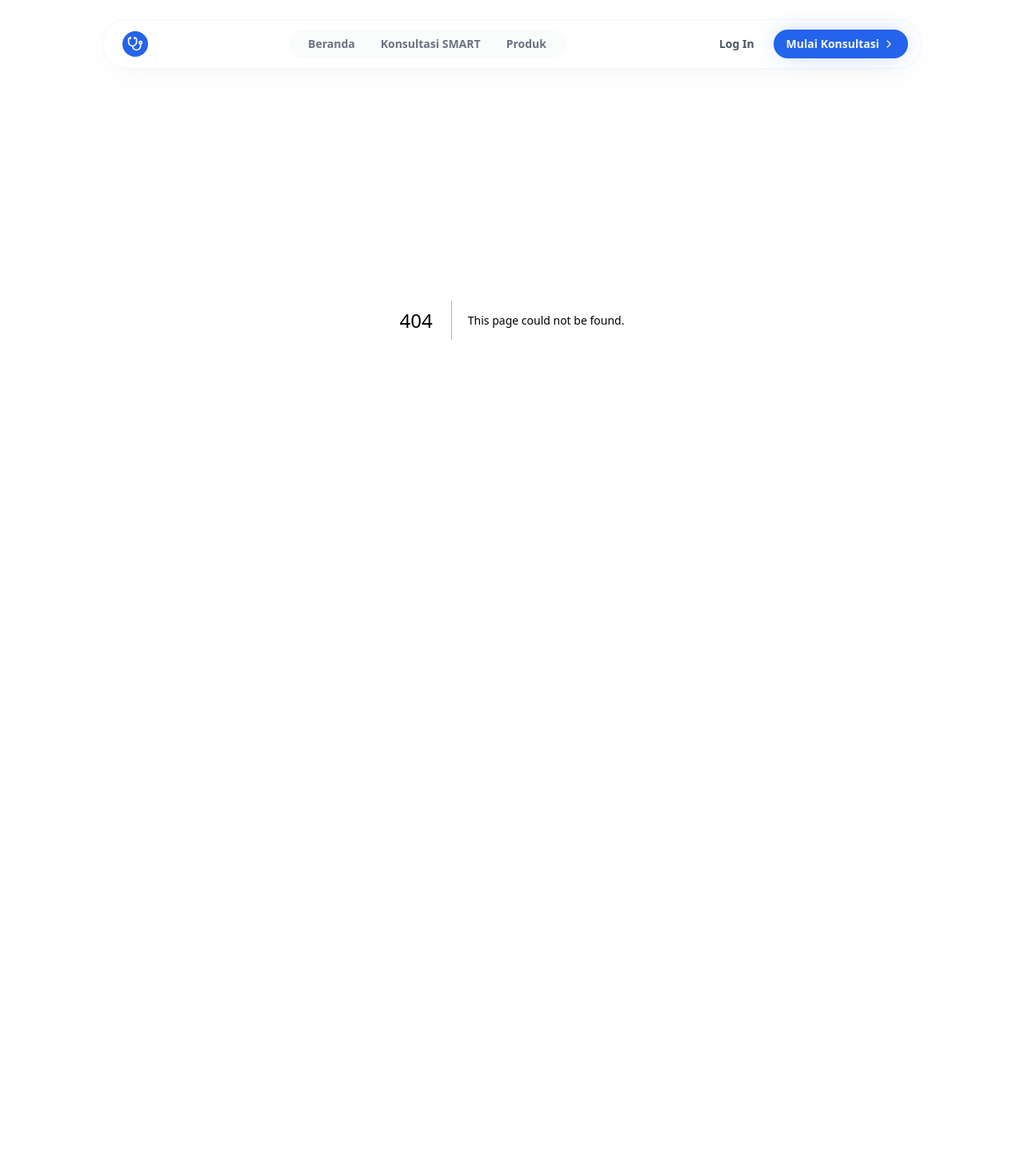
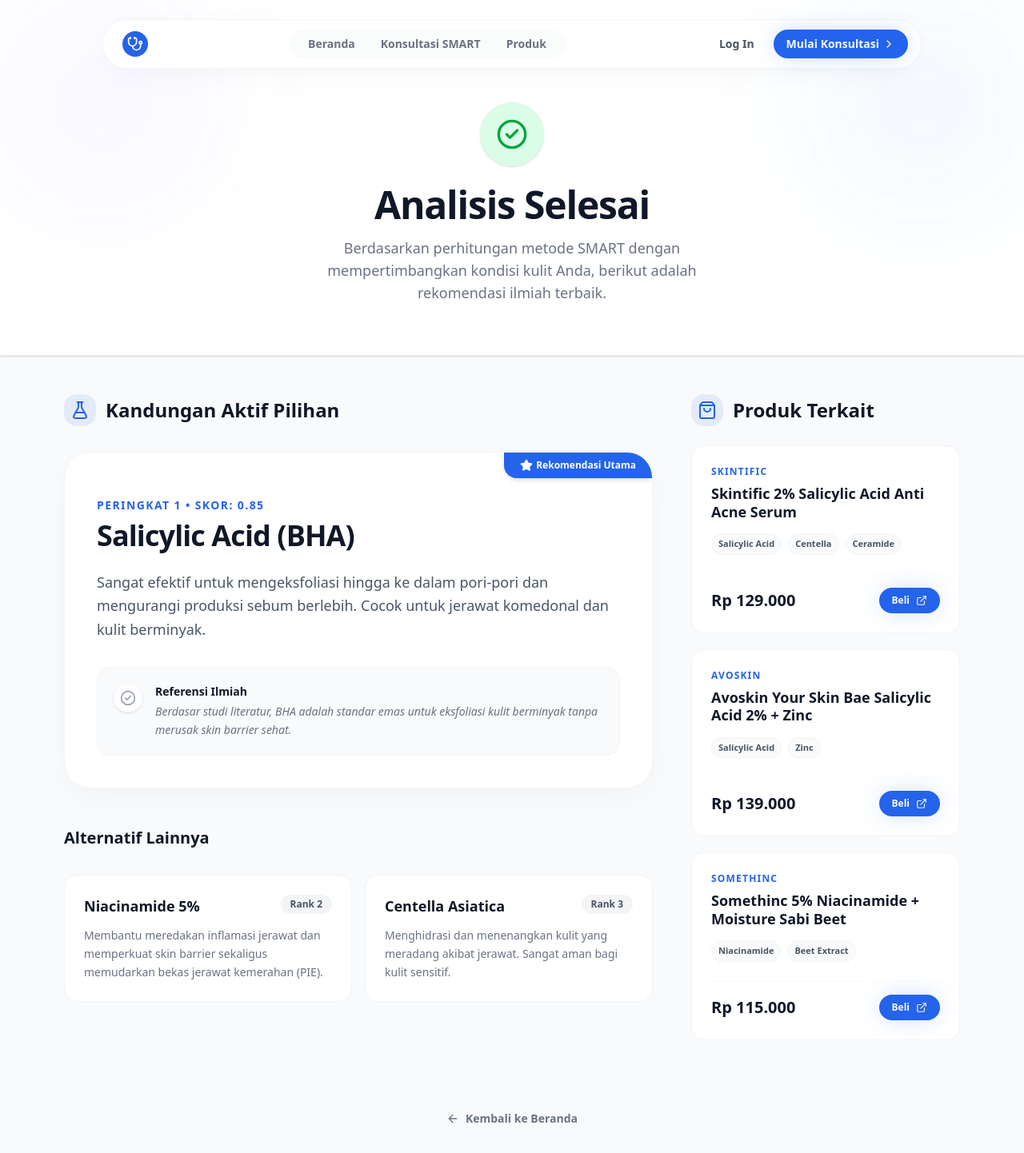
Before and after one commit to VaniaSaleletang07/SPK-Kandungan-Aktif-Skincare, a Next.js app: page /hasil in a window 1280 px wide. Before the commit this address had no page. Shown: the top 1442 px of the page at 80% size. Before the commit the page ends 800 px from the top, so only its background shows below. Built offline with nearby package versions, Linux system fonts and the light colour scheme.

Commit message:
feat(result): create smart analysis result page

```diff
--- /dev/null
+++ b/src/app/hasil/page.tsx
@@ -0,0 +1,215 @@
+"use client";
+
+import { motion } from "framer-motion";
+import Link from "next/link";
+import { ArrowLeft, CheckCircle2, FlaskConical, ShoppingBag, ExternalLink, Star } from "lucide-react";
+import { Button } from "@/components/ui/button";
+
+// Mock Data untuk Hasil Analisis SMART
+const mockResults = [
+  {
+    id: "salicylic-acid",
+    rank: 1,
+    name: "Salicylic Acid (BHA)",
+    score: 0.85,
+    description: "Sangat efektif untuk mengeksfoliasi hingga ke dalam pori-pori dan mengurangi produksi sebum berlebih. Cocok untuk jerawat komedonal dan kulit berminyak.",
+    reference: "Berdasar studi literatur, BHA adalah standar emas untuk eksfoliasi kulit berminyak tanpa merusak skin barrier sehat."
+  },
+  {
+    id: "niacinamide",
+    rank: 2,
+    name: "Niacinamide 5%",
+    score: 0.72,
+    description: "Membantu meredakan inflamasi jerawat dan memperkuat skin barrier sekaligus memudarkan bekas jerawat kemerahan (PIE).",
+    reference: "Jurnal Dermatologi merekomendasikan konsentrasi 2-5% untuk mengurangi produksi sebum dan inflamasi secara aman."
+  },
+  {
+    id: "centella",
+    rank: 3,
+    name: "Centella Asiatica",
+    score: 0.64,
+    description: "Menghidrasi dan menenangkan kulit yang meradang akibat jerawat. Sangat aman bagi kulit sensitif.",
+    reference: "Dikenal memiliki sifat anti-inflamasi dan wound healing yang kuat."
+  }
+];
+
+// Mock Data untuk Produk Rekomendasi
+const mockProducts = [
+  {
+    id: "prod-1",
+    name: "Skintific 2% Salicylic Acid Anti Acne Serum",
+    brand: "Skintific",
+    price: "Rp 129.000",
+    tags: ["Salicylic Acid", "Centella", "Ceramide"],
+    url: "#"
+  },
+  {
+    id: "prod-2",
+    name: "Avoskin Your Skin Bae Salicylic Acid 2% + Zinc",
+    brand: "Avoskin",
+    price: "Rp 139.000",
+    tags: ["Salicylic Acid", "Zinc"],
+    url: "#"
+  },
+  {
+    id: "prod-3",
+    name: "Somethinc 5% Niacinamide + Moisture Sabi Beet",
+    brand: "Somethinc",
+    price: "Rp 115.000",
+    tags: ["Niacinamide", "Beet Extract"],
+    url: "#"
+  }
+];
+
+export default function HasilPage() {
+  const topRecommendation = mockResults[0];
+
+  return (
+    <div className="flex flex-col items-center min-h-screen bg-gray-50 pb-20">
+      {/* Header Banner */}
+      <div className="w-full bg-white pt-32 pb-16 px-4 flex flex-col items-center text-center border-b border-gray-200 shadow-sm relative overflow-hidden">
+        <div className="absolute top-0 right-0 w-64 h-64 bg-primary/5 rounded-full blur-[80px] pointer-events-none" />
+        <div className="absolute top-0 left-0 w-64 h-64 bg-indigo-500/5 rounded-full blur-[80px] pointer-events-none" />
+
+        <motion.div
+          initial={{ scale: 0 }}
+          animate={{ scale: 1 }}
+          transition={{ type: "spring", stiffness: 200, damping: 20 }}
+          className="w-20 h-20 bg-green-100 text-green-600 rounded-full flex items-center justify-center mb-6 shadow-sm z-10"
+        >
+          <CheckCircle2 className="w-10 h-10" />
+        </motion.div>
+        <motion.h1
+          initial={{ opacity: 0, y: 10 }}
+          animate={{ opacity: 1, y: 0 }}
+          transition={{ delay: 0.1 }}
+          className="text-3xl md:text-5xl font-bold mb-4 text-gray-900 tracking-tight z-10"
+        >
+          Analisis Selesai
+        </motion.h1>
+        <motion.p
+          initial={{ opacity: 0, y: 10 }}
+          animate={{ opacity: 1, y: 0 }}
+          transition={{ delay: 0.2 }}
+          className="text-gray-500 max-w-lg text-lg z-10"
+        >
+          Berdasarkan perhitungan metode SMART dengan mempertimbangkan kondisi kulit Anda, berikut adalah rekomendasi ilmiah terbaik.
+        </motion.p>
+      </div>
+
+      <div className="w-full max-w-6xl px-4 grid grid-cols-1 lg:grid-cols-12 gap-8 mt-12">
+
+        {/* Left Column: Rekomendasi Kandungan */}
+        <div className="lg:col-span-8 flex flex-col gap-8">
+          <h2 className="text-2xl font-bold flex items-center gap-3 text-gray-900">
+            <div className="bg-primary/10 p-2 rounded-lg text-primary">
+              <FlaskConical className="w-6 h-6" />
+            </div>
+            Kandungan Aktif Pilihan
+          </h2>
+
+          {/* Top 1 Recommendation */}
+          <motion.div
+            initial={{ opacity: 0, y: 20 }}
+            animate={{ opacity: 1, y: 0 }}
+            className="bg-white p-8 md:p-10 rounded-[2rem] border border-gray-100 relative overflow-hidden shadow-soft"
+          >
+            <div className="absolute top-0 right-0 bg-primary text-white text-xs font-bold px-5 py-2 rounded-bl-2xl flex items-center gap-1 shadow-md">
+              <Star className="w-4 h-4 fill-current" /> Rekomendasi Utama
+            </div>
+
+            <div className="flex items-end justify-between mb-6 mt-4">
+              <div>
+                <p className="text-sm font-bold text-primary mb-2 uppercase tracking-widest">Peringkat 1 • Skor: {topRecommendation.score}</p>
+                <h3 className="text-4xl font-extrabold text-gray-900 tracking-tight">{topRecommendation.name}</h3>
+              </div>
+            </div>
+
+            <p className="text-lg text-gray-600 mb-8 leading-relaxed font-medium">
+              {topRecommendation.description}
+            </p>
+
+            <div className="bg-gray-50 p-5 rounded-2xl border border-gray-100 flex gap-4 items-start">
+              <div className="bg-white p-2 rounded-full shadow-sm text-gray-400">
+                <CheckCircle2 className="w-5 h-5" />
+              </div>
+              <div>
+                <p className="text-sm font-bold text-gray-900 mb-1">Referensi Ilmiah</p>
+                <p className="text-sm text-gray-500 italic leading-relaxed">{topRecommendation.reference}</p>
+              </div>
+            </div>
+          </motion.div>
+
+          {/* Other Recommendations */}
+          <h3 className="text-xl font-bold text-gray-900 mt-4">Alternatif Lainnya</h3>
+          <div className="grid grid-cols-1 md:grid-cols-2 gap-4">
+            {mockResults.slice(1).map((res, idx) => (
+              <motion.div
+                key={res.id}
+                initial={{ opacity: 0, y: 20 }}
+                animate={{ opacity: 1, y: 0 }}
+                transition={{ delay: (idx + 1) * 0.1 }}
+                className="bg-white p-6 rounded-2xl border border-gray-100 hover:shadow-soft hover:border-primary/30 transition-all cursor-default"
+              >
+                <div className="flex justify-between items-start mb-3">
+                  <h4 className="font-bold text-lg text-gray-900">{res.name}</h4>
+                  <span className="text-xs font-bold bg-gray-100 text-gray-600 px-3 py-1 rounded-full">Rank {res.rank}</span>
+                </div>
+                <p className="text-sm text-gray-500 font-medium leading-relaxed">{res.description}</p>
+              </motion.div>
+            ))}
+          </div>
+        </div>
+
+        {/* Right Column: Rekomendasi Produk */}
+        <div className="lg:col-span-4 flex flex-col gap-6 lg:pl-4">
+          <h2 className="text-2xl font-bold flex items-center gap-3 text-gray-900">
+            <div className="bg-primary/10 p-2 rounded-lg text-primary">
+              <ShoppingBag className="w-6 h-6" />
+            </div>
+            Produk Terkait
+          </h2>
+
+          <div className="flex flex-col gap-5">
+            {mockProducts.map((product, idx) => (
+              <motion.div
+                key={product.id}
+                initial={{ opacity: 0, x: 20 }}
+                animate={{ opacity: 1, x: 0 }}
+                transition={{ delay: idx * 0.1 }}
+                className="bg-white p-6 rounded-2xl border border-gray-100 hover:shadow-soft transition-all group flex flex-col"
+              >
+                <p className="text-xs text-primary mb-2 uppercase tracking-widest font-extrabold">{product.brand}</p>
+                <h4 className="font-bold text-lg text-gray-900 leading-tight mb-4 group-hover:text-primary transition-colors">{product.name}</h4>
+
+                <div className="flex flex-wrap gap-2 mb-6">
+                  {product.tags.map(tag => (
+                    <span key={tag} className="text-[11px] font-bold px-2 py-1 bg-gray-50 text-gray-600 rounded-md border border-gray-100">
+                      {tag}
+                    </span>
+                  ))}
+                </div>
+
+                <div className="flex items-center justify-between mt-auto pt-4 border-t border-gray-50">
+                  <span className="font-extrabold text-xl text-gray-900">{product.price}</span>
+                  <Button size="sm" className="rounded-full shadow-glow font-bold px-4">
+                    Beli <ExternalLink className="w-3.5 h-3.5 ml-2" />
+                  </Button>
+                </div>
+              </motion.div>
+            ))}
+          </div>
+        </div>
+
+      </div>
+
+      <div className="mt-20">
+        <Button variant="ghost" className="rounded-full text-gray-500 hover:text-gray-900 font-bold px-6" asChild>
+          <Link href="/">
+            <ArrowLeft className="w-4 h-4 mr-2" /> Kembali ke Beranda
+          </Link>
+        </Button>
+      </div>
+    </div>
+  );
+}
```
